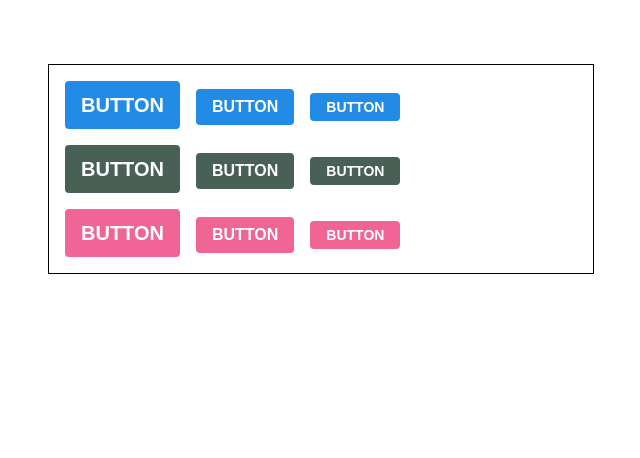
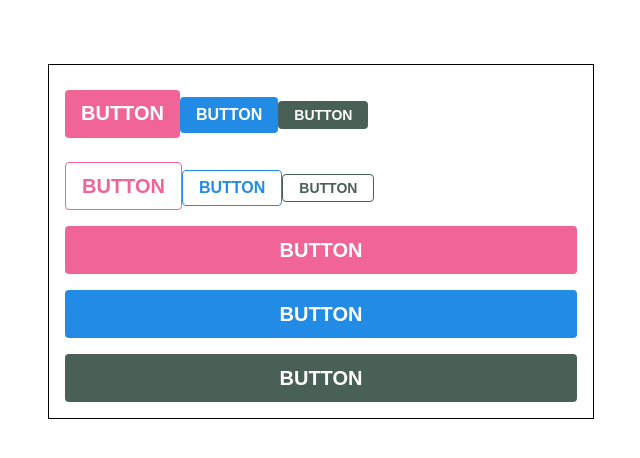
Before and after one commit to Wangchi-son/react-styling-with-sass, a React (Create React App) app: page / in a window 1280 px wide. Shown: the top 458 px of the page, without its empty margins (319-959 px from the left). Built offline with nearby package versions, Linux system fonts and the light colour scheme.

Commit message:
styled-components 버튼 outline, fullWidth 설정

```diff
--- a/src/App3.js
+++ b/src/App3.js
@@ -27,25 +27,31 @@
     <ThemeProvider theme={{ palette }}>
       <AppBlock>
         <ButtonGroup>
-          <Button2 size="large">BUTTON</Button2>
-          <Button2>BUTTON</Button2>
-          <Button2 size="small">BUTTON</Button2>
-        </ButtonGroup>
-        <ButtonGroup>
-          <Button2 size="large" color="gray">
+          <Button2 color="pink" size="large">
             BUTTON
           </Button2>
-          <Button2 color="gray">BUTTON</Button2>
-          <Button2 size="small" color="gray">
+          <Button2>BUTTON</Button2>
+          <Button2 color="gray" size="small">
             BUTTON
           </Button2>
         </ButtonGroup>
         <ButtonGroup>
-          <Button2 size="large" color="pink">
+          <Button2 color="pink" size="large" outline>
             BUTTON
           </Button2>
-          <Button2 color="pink">BUTTON</Button2>
-          <Button2 size="small" color="pink">
+          <Button2 outline>BUTTON</Button2>
+          <Button2 color="gray" size="small" outline>
+            BUTTON
+          </Button2>
+        </ButtonGroup>
+        <ButtonGroup>
+          <Button2 color="pink" size="large" fullWidth>
+            BUTTON
+          </Button2>
+          <Button2 size="large" fullWidth>
+            BUTTON
+          </Button2>
+          <Button2 color="gray" size="large" fullWidth>
             BUTTON
           </Button2>
         </ButtonGroup>
--- a/src/components/Button2.js
+++ b/src/components/Button2.js
@@ -14,6 +14,17 @@
       &:active {
         background: ${darken(0.1, selected)};
       }
+      ${(props) =>
+        props.outline &&
+        css`
+          color: ${selected};
+          background: none;
+          border: 1px solid ${selected};
+          &:hover {
+            background: ${selected};
+            color: white;
+          }
+        `}
     `;
   }}
 `;
@@ -41,6 +52,19 @@
   `}
 `;
 
+const fullWidthStyle = css`
+  ${(props) =>
+    props.fullWidth &&
+    css`
+      width: 100%;
+      justify-content: center;
+      & + & {
+        margin-left: 0;
+        margin-top: 1rem;
+      }
+    `}
+`;
+
 const StyledButton = styled.button`
   /* 공통 스타일 */
   display: inline-flex;
@@ -54,18 +78,25 @@
   padding-left: 1rem;
   padding-right: 1rem;
 
-  ${colorStyles}
-  ${sizeStyles}
-
   /* 기타 */
   & + & {
     margin-left: 1rem;
   }
+
+  ${colorStyles}
+  ${sizeStyles}
+  ${fullWidthStyle}
 `;
 
-function Button2({ children, color, size, ...rest }) {
+function Button2({ children, color, size, outline, fullWidth, ...rest }) {
   return (
-    <StyledButton color={color} size={size} {...rest}>
+    <StyledButton
+      color={color}
+      size={size}
+      outline={outline}
+      fullWidth={fullWidth}
+      {...rest}
+    >
       {children}
     </StyledButton>
   );
```
